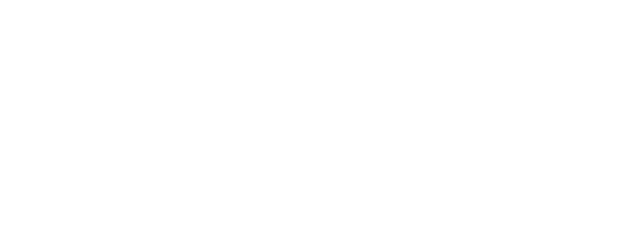
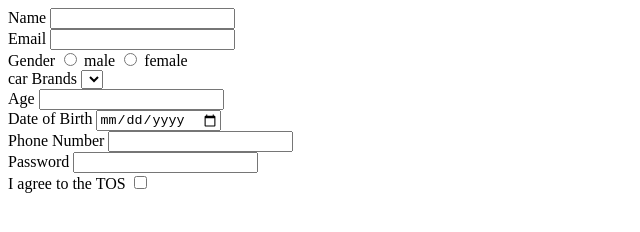
Before and after one commit to acciojob/signup-form-car-ABHIRAJ9064, a website: page main.html in a window 1280 px wide. Shown: the whole page, without its empty margins (0-640 px from the left). Drawn offline with Linux system fonts and the light colour scheme.

Commit message:
created a submission

```diff
--- a/main.html
+++ b/main.html
@@ -7,6 +7,45 @@
 </head>
 
 <body>
+		<form method='post'>
+
+		<label for='name'>Name</label>
+		<input id='name' required type='text'><br>
+
+		<label for='email'>Email</label>
+		<input id='email' required type='Email' ><br>
+
+		<label>Gender</label>
+		<input id='gender_m' required type='radio' name='gender'>
+		<label for='gender_m'>male</label>
+		<input id='gender_f' required type='radio' name='gender'>
+		<label for='gender_f'>female</label><br>
+
+		<label for='laptop'>car Brands</label>
+		<select name='cars' id='cars'   >
+
+
+		</select><br>
+
+		<label for='age'>Age</label>
+		<input id='age' required type='number'><br>
+
+		<label for='dob'>Date of Birth</label>
+		<input id='dob' required type='date'><br>
+
+		<label for='Phone Number'>Phone Number</label>
+		<input id='Tel' required type='Tel'><br>
+
+
+
+		<label for='password'>Password</label>
+		<input id='password' required type='password' ><br>
+
+		<label for='Checkbox'>I agree to the TOS</label>
+		<input id='tos'  type='checkbox' ><br>
+		</form>
+
+
 	<!-- the entire body must be written by student -->
     <script type="text/javascript" src="./script.js">
 </script>
```
